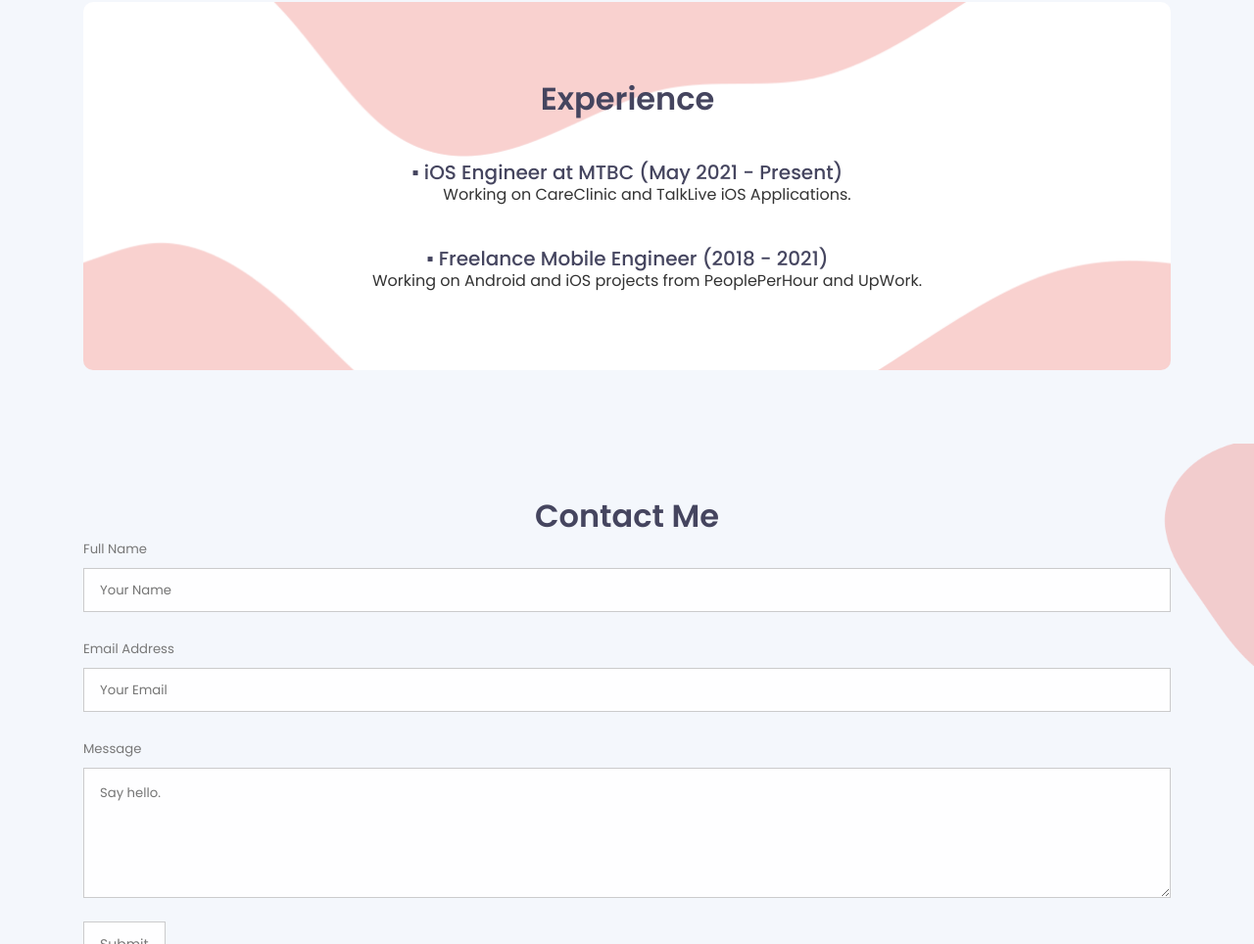
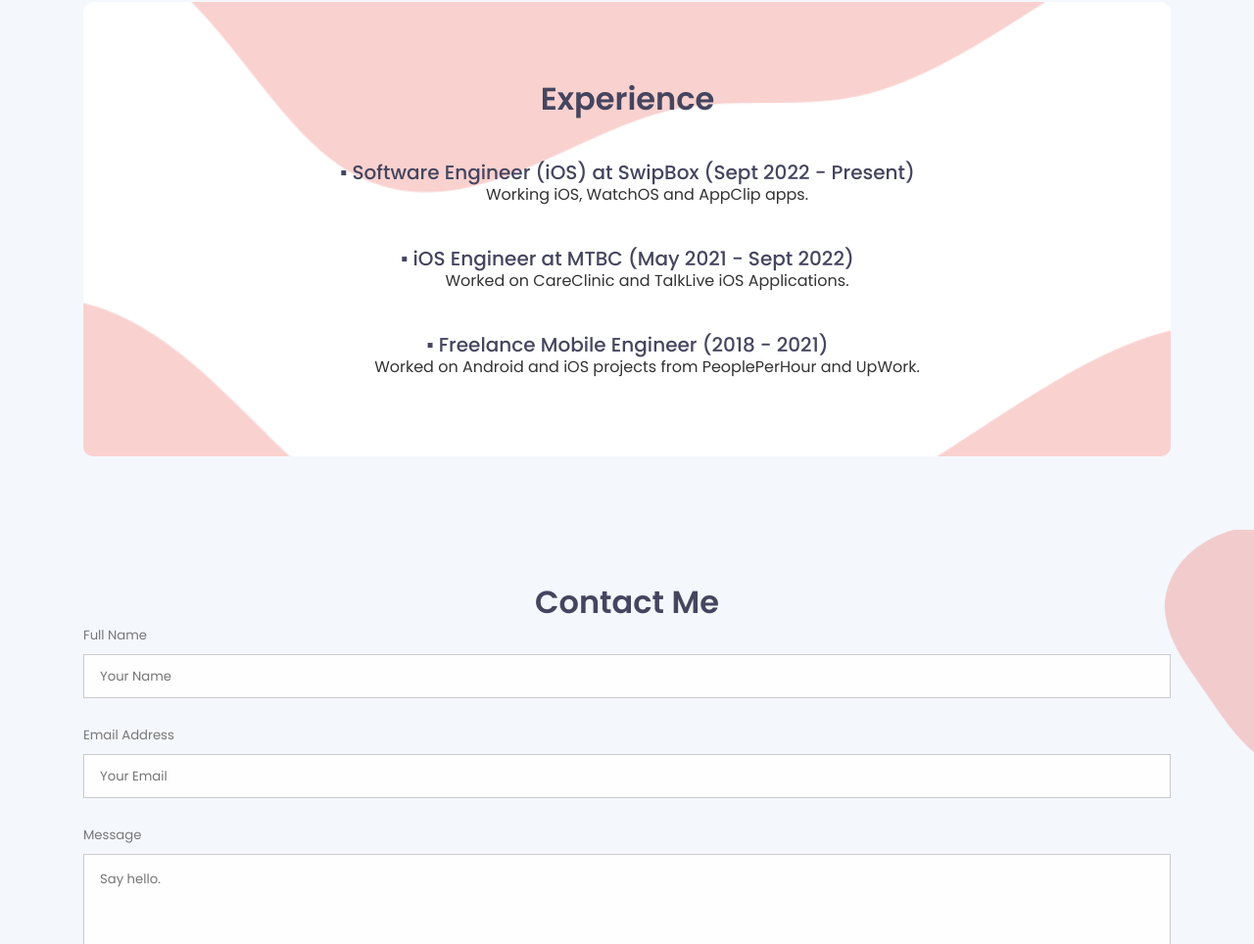
Before and after one commit to ahmermughal/ahmermughal.github.io, a plain HTML site: page index.html in a window 1280 px wide. Shown: the part 6593-7557 px from the top of the page at 98% size. Drawn offline with Linux system fonts and the light colour scheme.

Commit message:
Update index.html

```diff
--- a/index.html
+++ b/index.html
@@ -390,11 +390,14 @@
 					<h2 style="text-align: center;">Experience</h2>
 					<br>
 					<br>
-					<h5>▪ iOS Engineer at MTBC (May 2021 - Present)</h5>
-					<p class="tab">Working on CareClinic and TalkLive iOS Applications.</p>
+					<h5>▪ Software Engineer (iOS) at SwipBox (Sept 2022 - Present)</h5>
+					<p class="tab">Working iOS, WatchOS and AppClip apps.</p>
+					<br>
+					<h5>▪ iOS Engineer at MTBC (May 2021 - Sept 2022)</h5>
+					<p class="tab">Worked on CareClinic and TalkLive iOS Applications.</p>
 					<br>
 					<h5>▪ Freelance Mobile Engineer (2018 - 2021)</h5>
-					<p class="tab">Working on Android and iOS projects from PeoplePerHour and UpWork.</p>
+					<p class="tab">Worked on Android and iOS projects from PeoplePerHour and UpWork.</p>
 				</div>
 			</div>
 			</div>
```
